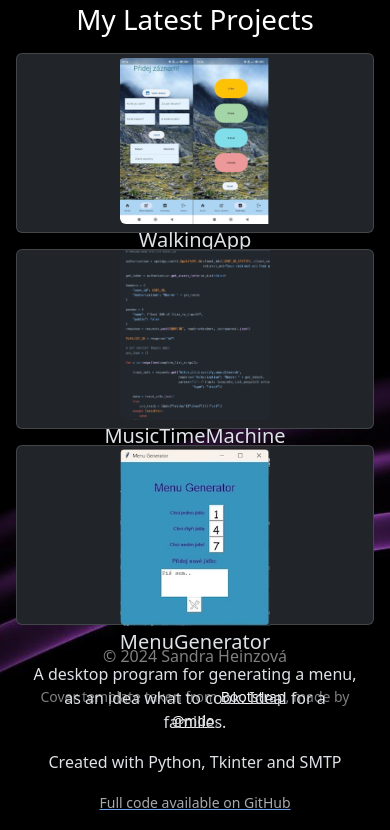
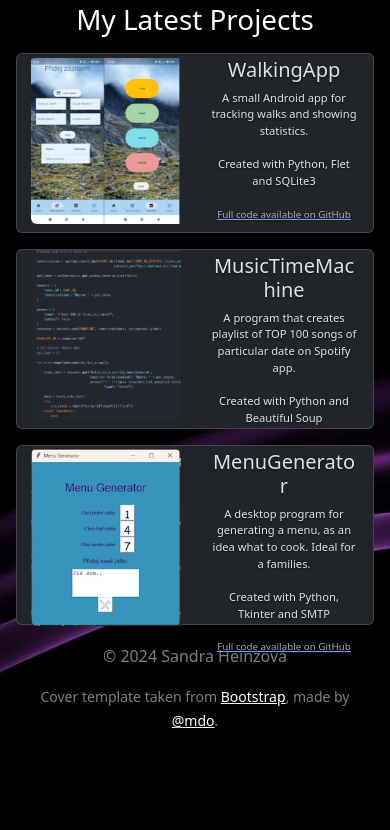
Before and after one commit to SandraHeinzova/Portfolio, a Flask app: page /projects in a window 390 px wide. Shown: the part 80-910 px from the top of the page. After the commit the page ends 808 px from the top, so only its background shows below. Run offline with Flask 3, Linux system fonts and the light colour scheme; some libraries are stand-ins or nearby versions.

Commit message:
modified css styles to adjust responsiveness

```diff
--- a/static/cover.css
+++ b/static/cover.css
@@ -70,3 +70,20 @@ body {
   background: none;
   cursor: pointer;
 }
+
+.card-body {
+  font-size: 1rem; /* Nezměňujte tuto hodnotu */
+}
+
+/* Media query pro zmenšení velikosti písma, pokud je šířka okna menší než 550px */
+@media (max-width: 770px) {
+    .card-body {
+    font-size: 0.8rem; /* Změňte na požadovanou velikost pro menší okna */
+  }
+}
+
+@media (max-width: 570px) {
+    .card-body {
+    font-size: 0.7rem; /* Změňte na požadovanou velikost pro menší okna */
+  }
+}
--- a/templates/base.html
+++ b/templates/base.html
@@ -6,66 +6,10 @@
     <meta name="author" content="Mark Otto, Jacob Thornton, and Bootstrap contributors">
     <meta name="generator" content="Hugo 0.122.0">
     <title>{% block title %}{% endblock %}</title>
-
+    <link href="static/cover.css" rel="stylesheet">
     <link href="https://cdn.jsdelivr.net/npm/bootstrap@5.3.3/dist/css/bootstrap.min.css" rel="stylesheet" integrity="sha384-QWTKZyjpPEjISv5WaRU9OFeRpok6YctnYmDr5pNlyT2bRjXh0JMhjY6hW+ALEwIH" crossorigin="anonymous">
 
-    <style>
-      .bd-placeholder-img {
-        font-size: 1.125rem;
-        text-anchor: middle;
-        -webkit-user-select: none;
-        -moz-user-select: none;
-        user-select: none;
-      }
 
-      @media (min-width: 768px) {
-        .bd-placeholder-img-lg {
-          font-size: 3.5rem;
-        }
-      }
-
-      .b-example-divider {
-        width: 100%;
-        height: 3rem;
-        background-color: rgba(0, 0, 0, .1);
-        border: solid rgba(0, 0, 0, .15);
-        border-width: 1px 0;
-        box-shadow: inset 0 .5em 1.5em rgba(0, 0, 0, .1), inset 0 .125em .5em rgba(0, 0, 0, .15);
-      }
-
-      .b-example-vr {
-        flex-shrink: 0;
-        width: 1.5rem;
-        height: 100vh;
-      }
-
-      .bi {
-        vertical-align: -.125em;
-        fill: currentColor;
-      }
-
-      .nav-scroller {
-        position: relative;
-        z-index: 2;
-        height: 2.75rem;
-        overflow-y: hidden;
-      }
-
-      .nav-scroller .nav {
-        display: flex;
-        flex-wrap: nowrap;
-        padding-bottom: 1rem;
-        margin-top: -1px;
-        overflow-x: auto;
-        text-align: center;
-        white-space: nowrap;
-        -webkit-overflow-scrolling: touch;
-      }
-
-
-    </style>
-    <!-- Custom styles for this template -->
-    <link href="static/cover.css" rel="stylesheet">
 
 </head>
 <body class="d-flex h-100 text-center text-bg-dark">
--- a/templates/projects.html
+++ b/templates/projects.html
@@ -5,8 +5,8 @@
 {% block content %}
       <div style="display: flex; justify-content: center; align-items: center; flex-direction: column;">
         <h1 class="pb-2">My Latest Projects</h1>
-        <div class="card mb-3" style="max-width: 550px; max-height: 180px">
-          <div class="row g-0">
+        <div class="card mb-3" style="max-width: 550px; max-height: 180px;">
+          <div class="row row-cols-2 g-0">
             <div class="col-md-4">
               <img src="static/images/walkingapp.png" class="img-fluid rounded-start pt-1" alt="WalkingApp image" height="150" width="150">
             </div>
@@ -24,7 +24,7 @@
           </div>
         </div>
         <div class="card mb-3" style="max-width: 550px; max-height: 180px">
-          <div class="row g-0">
+          <div class="row row-cols-2 g-0">
             <div class="col-md-4">
               <img src="static/images/mtm_code.png" class="img-fluid rounded-start" alt="MusicTimeMachine image" height="150" width="150">
             </div>
@@ -42,7 +42,7 @@
           </div>
         </div>
         <div class="card mb-3" style="max-width: 550px; max-height: 180px">
-          <div class="row g-0">
+          <div class="row row-cols-2 g-0">
             <div class="col-md-4">
               <img src="static/images/menugenerator.jpg" class="img-fluid rounded-start" alt="MenuGenerator image" height="150" width="150">
             </div>
```
